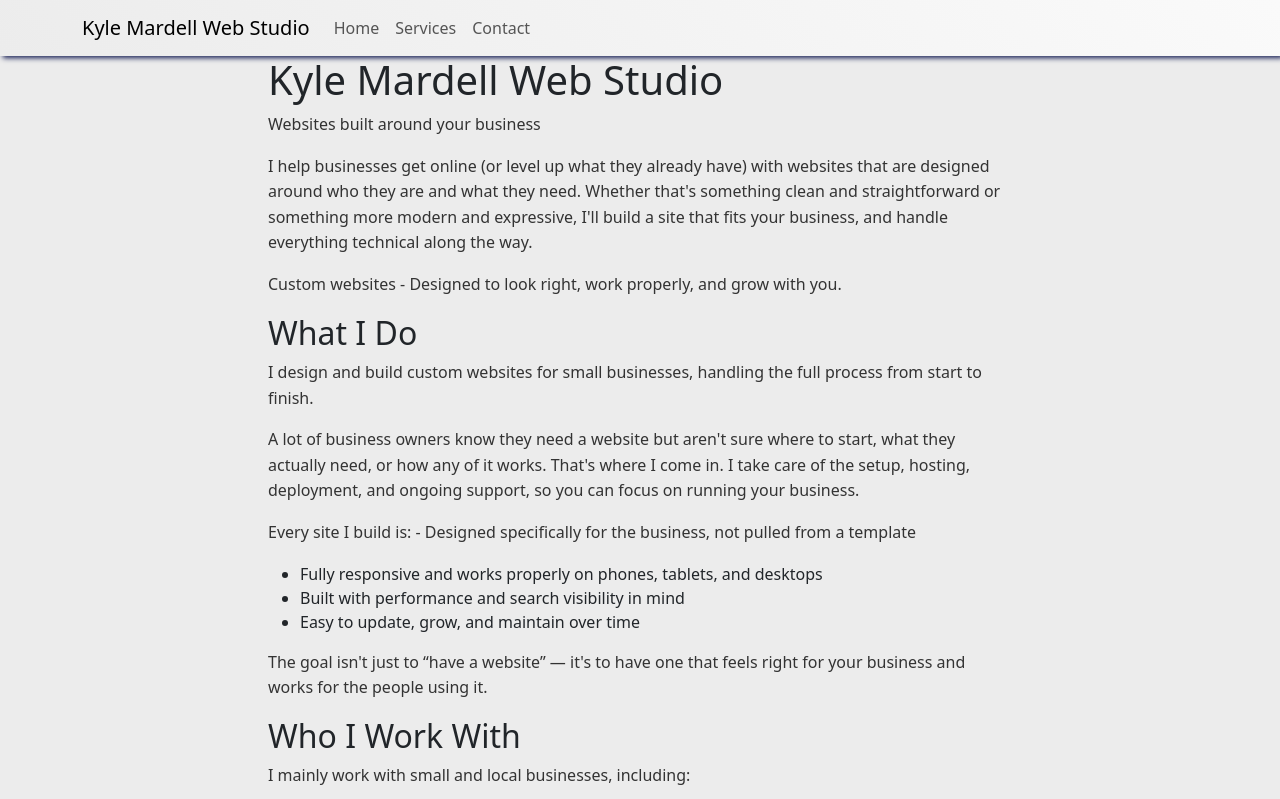
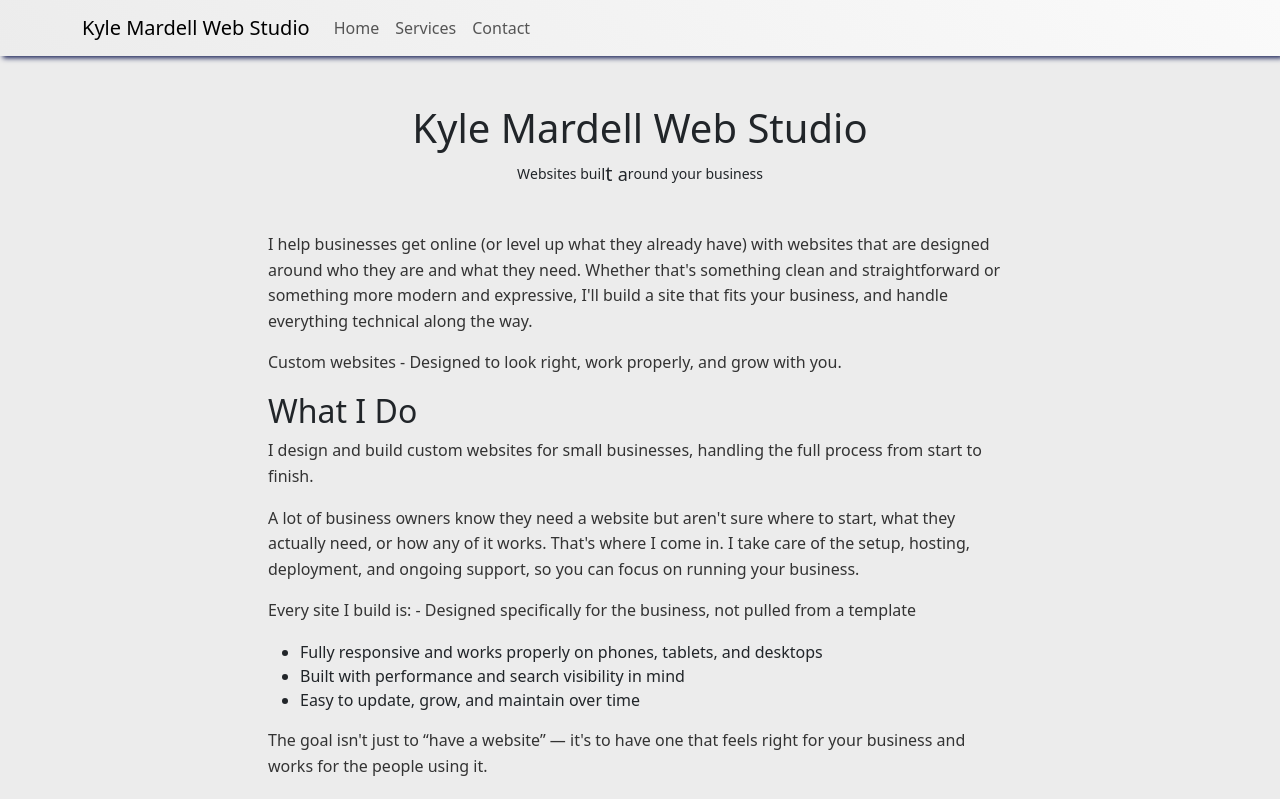
Before and after one commit to KyleMardell/km-web, a Next.js app: page / in a window 1280 px wide. Shown: the top 799 px of the page. Built offline with nearby package versions, Linux system fonts and the light colour scheme.

Commit message:
Create a text animation component for the home page tag line.

```diff
--- /dev/null
+++ b/src/app/animations/FontWaveAnim.js
@@ -0,0 +1,48 @@
+"use client";
+
+import React, { useEffect, useState } from "react";
+
+const FontWaveAnim = ({ text, base, active }) => {
+    const letters = text.split("");
+    const [activeIndex, setActiveIndex] = useState(0);
+
+    useEffect(() => {
+        const interval = setInterval(() => {
+            setActiveIndex((prev) => (prev + 1) % letters.length);
+        }, 120);
+
+        return () => clearInterval(interval);
+    }, [letters.length]);
+
+    const isActive = (index) => {
+        const prev = (activeIndex - 1 + letters.length) % letters.length;
+        const next = (activeIndex + 1) % letters.length;
+
+        return index === prev || index === activeIndex || index === next;
+    };
+
+    return (
+        <div
+            style={{
+                display: "inline-block",
+                whiteSpace: "nowrap",
+                lineHeight: active,
+            }}>
+            {letters.map((char, index) => (
+                <span
+                    key={index}
+                    style={{
+                        display: "inline-block",
+                        fontSize: isActive(index) ? active : base,
+                        lineHeight: active,
+                        verticalAlign: "middle",
+                        transition: "font-size 0.25s ease",
+                    }}>
+                    {char === " " ? "\u00A0" : char}
+                </span>
+            ))}
+        </div>
+    );
+};
+
+export default FontWaveAnim;
--- a/src/app/page.js
+++ b/src/app/page.js
@@ -1,13 +1,18 @@
 import { Container, Row, Col } from "react-bootstrap";
+import FontWaveAnim from "./animations/FontWaveAnim";
 import styles from "./page.module.css";
 
 export default function Home() {
     return (
         <Container>
+            <Row className="my-5 text-center">
+                <Col>
+                    <h1>Kyle Mardell Web Studio</h1>
+                    <FontWaveAnim text="Websites built around your business" base="14px" active="20px" />
+                </Col>
+            </Row>
             <Row>
                 <Col>
-                    <h1>Kyle Mardell Web Studio</h1>
-                    <p>Websites built around your business</p>
                     <p>
                         I help businesses get online (or level up what they
                         already have) with websites that are designed around who
```
